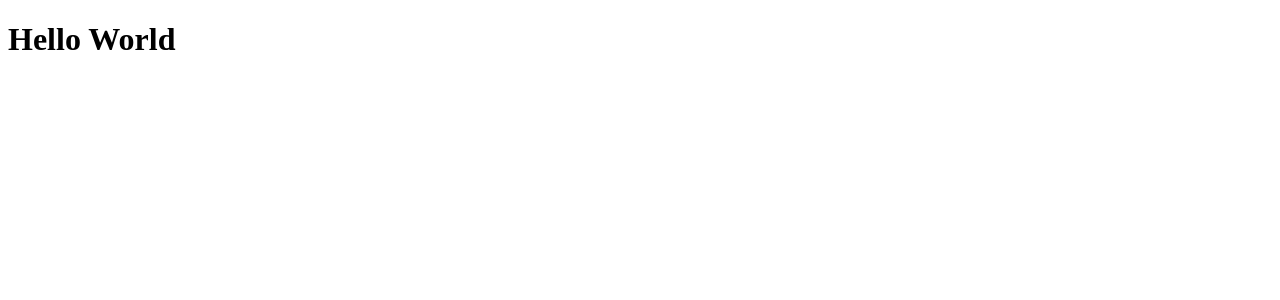
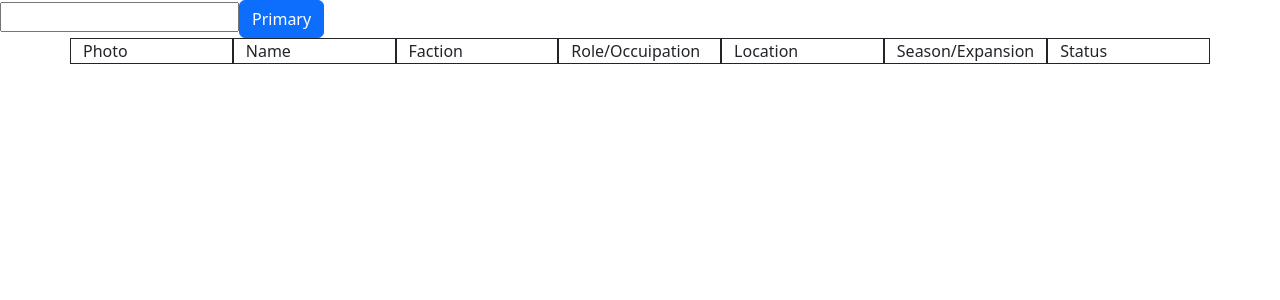
Before and after one commit to 9Mohamedismail/destinywordle, a React (Vite) app: page / in a window 1280 px wide. Shown: the top 300 px of the page. Built offline with nearby package versions, Linux system fonts and the light colour scheme.

Commit message:
Added BootStrap. Created SearchBar and Table. Created test.json with fake data. Implemented adding rows to table.

```diff
--- a/package.json
+++ b/package.json
@@ -10,8 +10,11 @@
     "preview": "vite preview"
   },
   "dependencies": {
+    "bootstrap": "^5.3.3",
     "react": "^18.3.1",
-    "react-dom": "^18.3.1"
+    "react-bootstrap": "^2.10.5",
+    "react-dom": "^18.3.1",
+    "styled-components": "^6.1.13"
   },
   "devDependencies": {
     "@eslint/js": "^9.9.0",
--- a/src/App.jsx
+++ b/src/App.jsx
@@ -1,10 +1,11 @@
 import React from "react";
+import SearchBar from "./components/SearchBar";
 
 function App() {
   return (
-    <div>
-      <h1>Hello World</h1>
-    </div>
+    <>
+      <SearchBar />
+    </>
   );
 }
 
--- /dev/null
+++ b/src/components/SearchBar.jsx
@@ -0,0 +1,37 @@
+import { React, useState } from "react";
+import Button from "react-bootstrap/Button";
+import jsonData from "./test.json";
+import Table from "./Table";
+
+function SearchBar() {
+  const [addRow, setAddRow] = useState([]);
+  const [search, setSearch] = useState("");
+
+  const HandleChange = (event) => {
+    setSearch(event.target.value);
+  };
+
+  const HandleClick = () => {
+    const newRow = Object.entries(jsonData).find(([key]) => key === search);
+
+    if (newRow) {
+      setAddRow([...addRow, newRow]);
+    } else {
+      console.log("Error!");
+    }
+  };
+
+  return (
+    <>
+      <input onChange={HandleChange}></input>
+
+      <Button variant="primary" type="submit" onClick={HandleClick}>
+        Primary
+      </Button>
+
+      <Table data={addRow} />
+    </>
+  );
+}
+
+export default SearchBar;
--- /dev/null
+++ b/src/components/Table.jsx
@@ -0,0 +1,43 @@
+import React from "react";
+import Container from "react-bootstrap/Container";
+import Row from "react-bootstrap/Row";
+import Col from "react-bootstrap/Col";
+import styled from "styled-components";
+
+const Cols = styled(Col)`
+  border: 1px solid;
+`;
+
+function TableHeader(props) {
+  return (
+    <>
+      <Container>
+        <Row>
+          <Cols class="border-end">Photo</Cols>
+          <Cols>Name</Cols>
+          <Cols>Faction</Cols>
+          <Cols>Role/Occuipation</Cols>
+          <Cols>Location</Cols>
+          <Cols>Season/Expansion</Cols>
+          <Cols>Status</Cols>
+        </Row>
+      </Container>
+
+      {props.data.map(([name, details]) => (
+        <Container>
+          <Row>
+            <Cols class="border-end">Photo</Cols>
+            <Cols>{name}</Cols>
+            <Cols>{details.faction}</Cols>
+            <Cols>{details.role}</Cols>
+            <Cols>{details.location}</Cols>
+            <Cols>{details.season}</Cols>
+            <Cols>{details.status}</Cols>
+          </Row>
+        </Container>
+      ))}
+    </>
+  );
+}
+
+export default TableHeader;
--- /dev/null
+++ b/src/components/test.json
@@ -0,0 +1,16 @@
+{
+    "Jack" : {
+            "faction": "Hunter",
+            "role": "seller",
+            "location": "tower",
+            "season": "witch",
+            "status": "dead"
+    },
+    "Test" : {
+            "faction": "Hunter",
+            "role": "seller",
+            "location": "tower",
+            "season": "witch",
+            "status": "dead"
+    }
+}
--- a/src/main.jsx
+++ b/src/main.jsx
@@ -1,6 +1,7 @@
 import { StrictMode } from "react";
 import { createRoot } from "react-dom/client";
 import App from "./App.jsx";
+import "bootstrap/dist/css/bootstrap.min.css";
 
 createRoot(document.getElementById("root")).render(
   <StrictMode>
```
Also changed, not shown: 1 other file (tests, documents, lock files or other folders).
